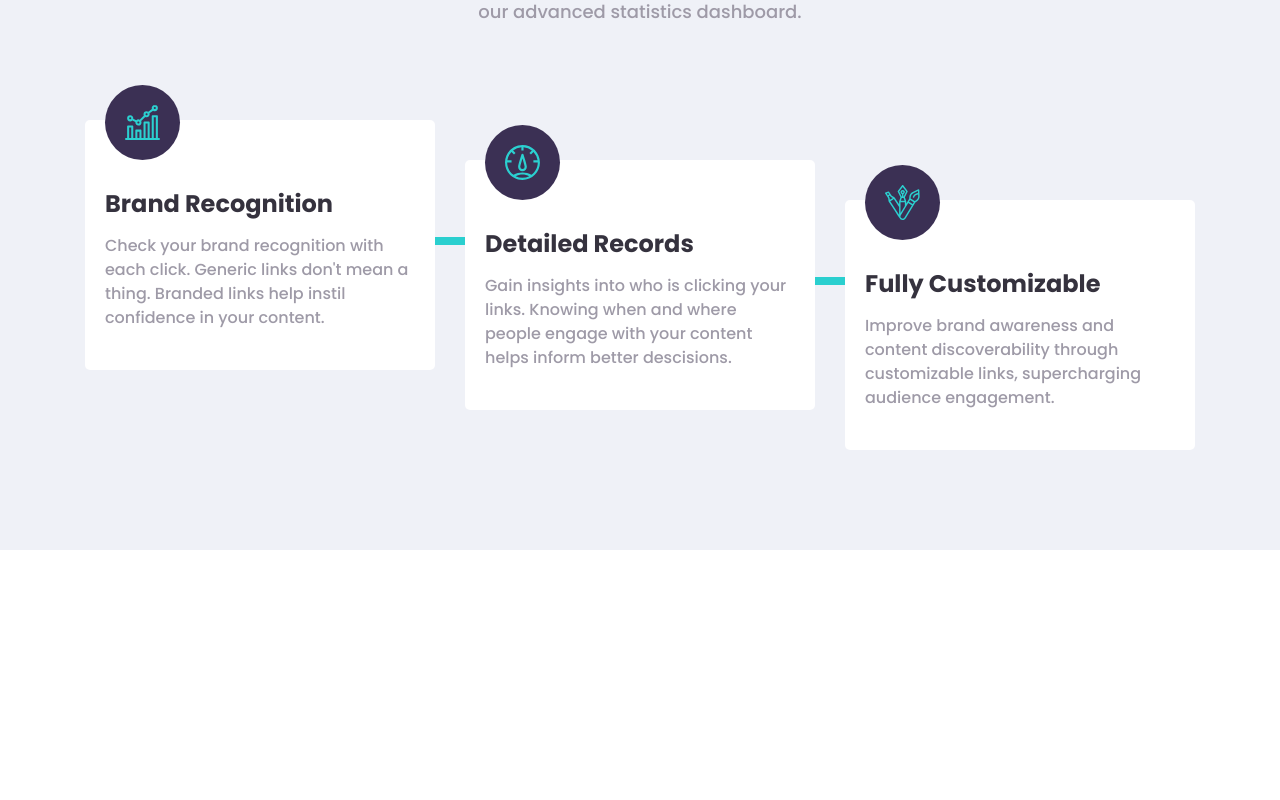
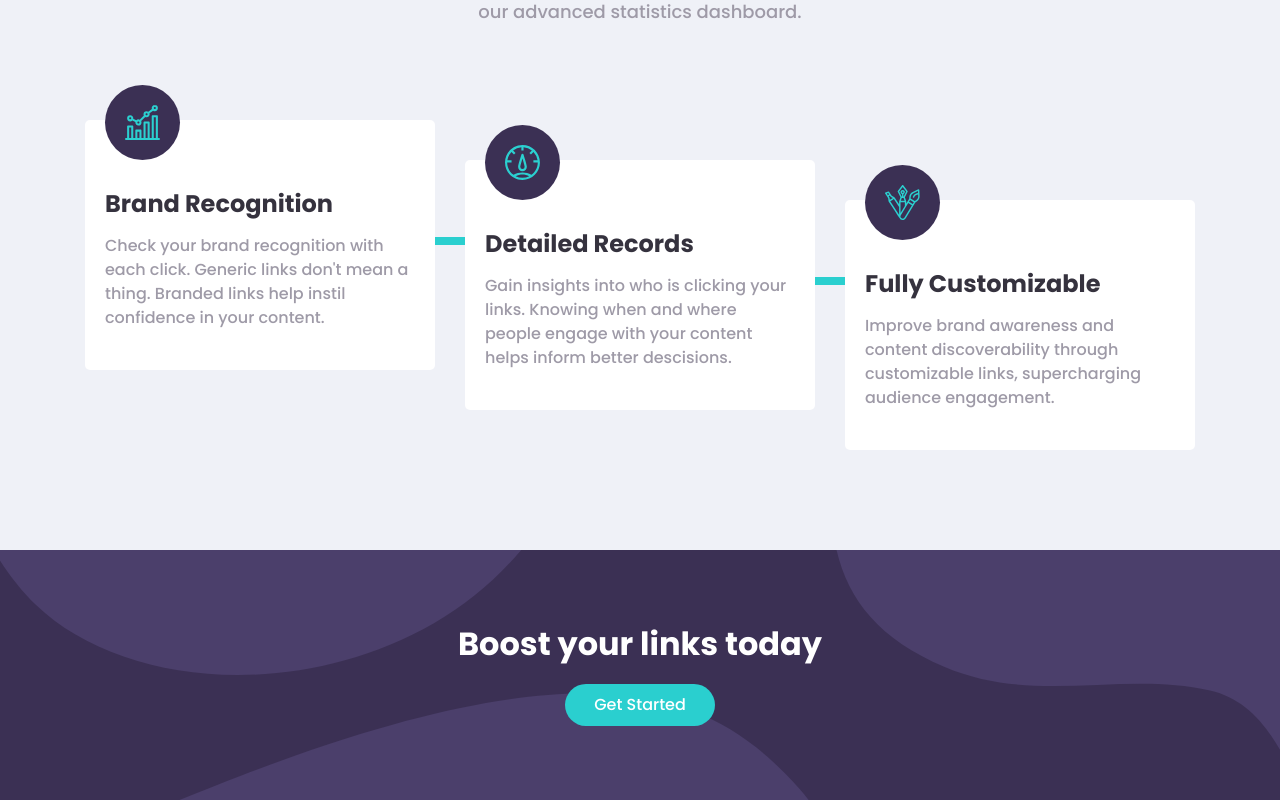
Before and after one commit to sarahabuteen/url-shortening-api-master, a React (Create React App) app: page / in a window 1280 px wide. Shown: the part 1018-1818 px from the top of the page. Before the commit the page ends 1568 px from the top, so only its background shows below. Built offline with nearby package versions, Linux system fonts and the light colour scheme.

Commit message:
Boost section

```diff
--- a/src/assets/scss/components/_buttons.scss
+++ b/src/assets/scss/components/_buttons.scss
@@ -21,6 +21,7 @@ button:focus,
   color: $white;
   min-height: 42px;
   font-weight: 500;
+  min-width: 150px;
   &:hover {
     opacity: 0.6;
     transition: opacity ease-out 0.3s;
--- a/src/assets/scss/main.scss
+++ b/src/assets/scss/main.scss
@@ -33,6 +33,6 @@
  * Components
  *
  */
+@import "components/buttons";
 @import "components/navbar";
 @import "components/footer";
-@import "components/buttons";
--- a/src/assets/scss/views/_home.scss
+++ b/src/assets/scss/views/_home.scss
@@ -8,9 +8,6 @@
     font-size: 18px;
     width: 80%;
     margin-bottom: 25px;
-  }
-  .btn-cyan {
-    min-width: 150px;
   }
 }
 
@@ -85,3 +82,13 @@
     }
   }
 }
+
+.boost {
+  height: 250px;
+  background: $dark-violet url("../../images/bg-boost-desktop.svg") no-repeat
+    left top;
+  h2 {
+    font-weight: 700;
+    margin-bottom: 20px;
+  }
+}
--- a/src/components/Home.js
+++ b/src/components/Home.js
@@ -80,6 +80,17 @@ export default class Home extends Component {
             </Row>
           </Container>
         </section>
+
+        <section className="boost d-flex align-items-center justify-content-center">
+          <Container>
+            <Row>
+              <Col md={12} className="d-flex flex-column align-items-center">
+                <h2 className="text-white">Boost your links today</h2>
+                <button className="btn btn-cyan">Get Started</button>
+              </Col>
+            </Row>
+          </Container>
+        </section>
       </React.Fragment>
     );
   }
```
